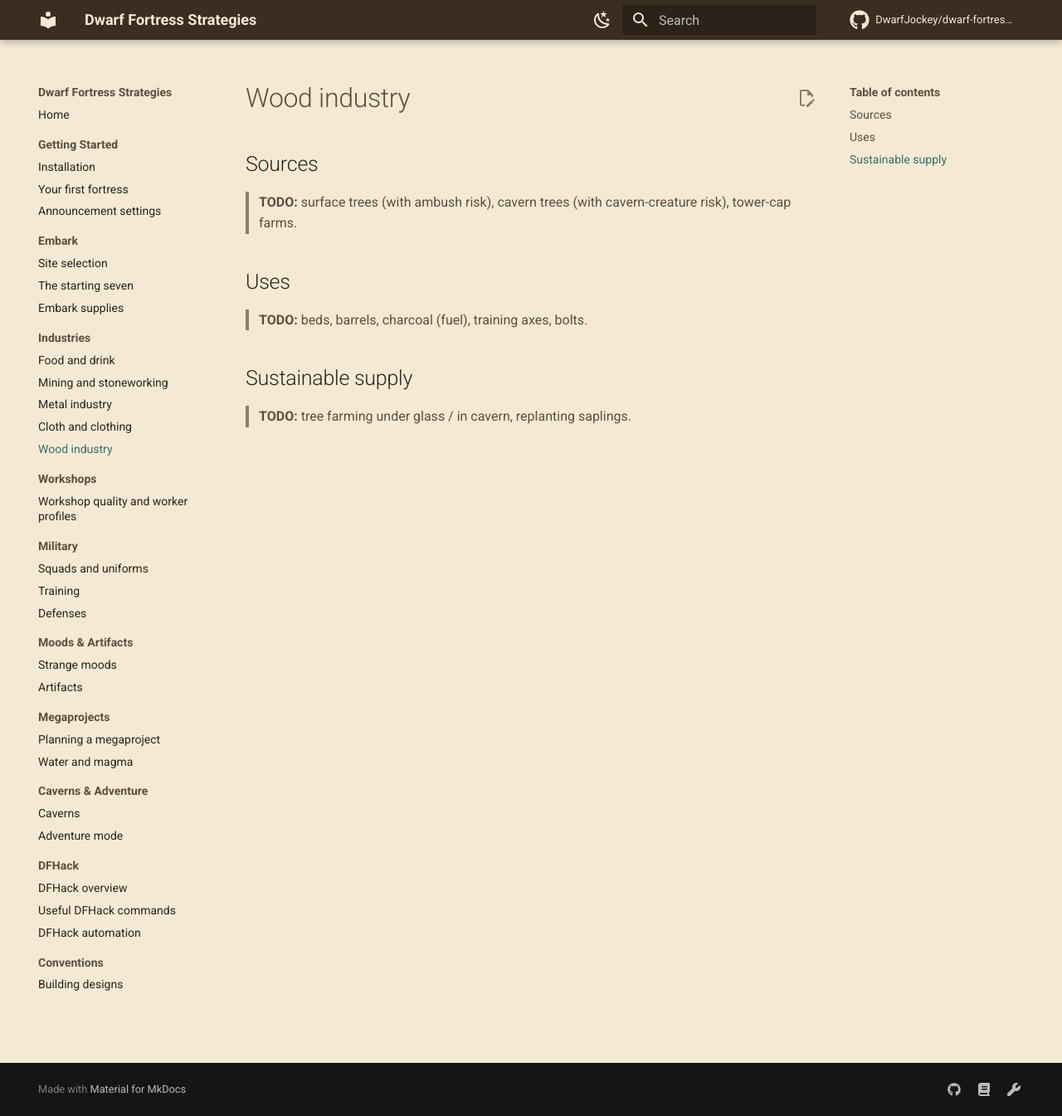
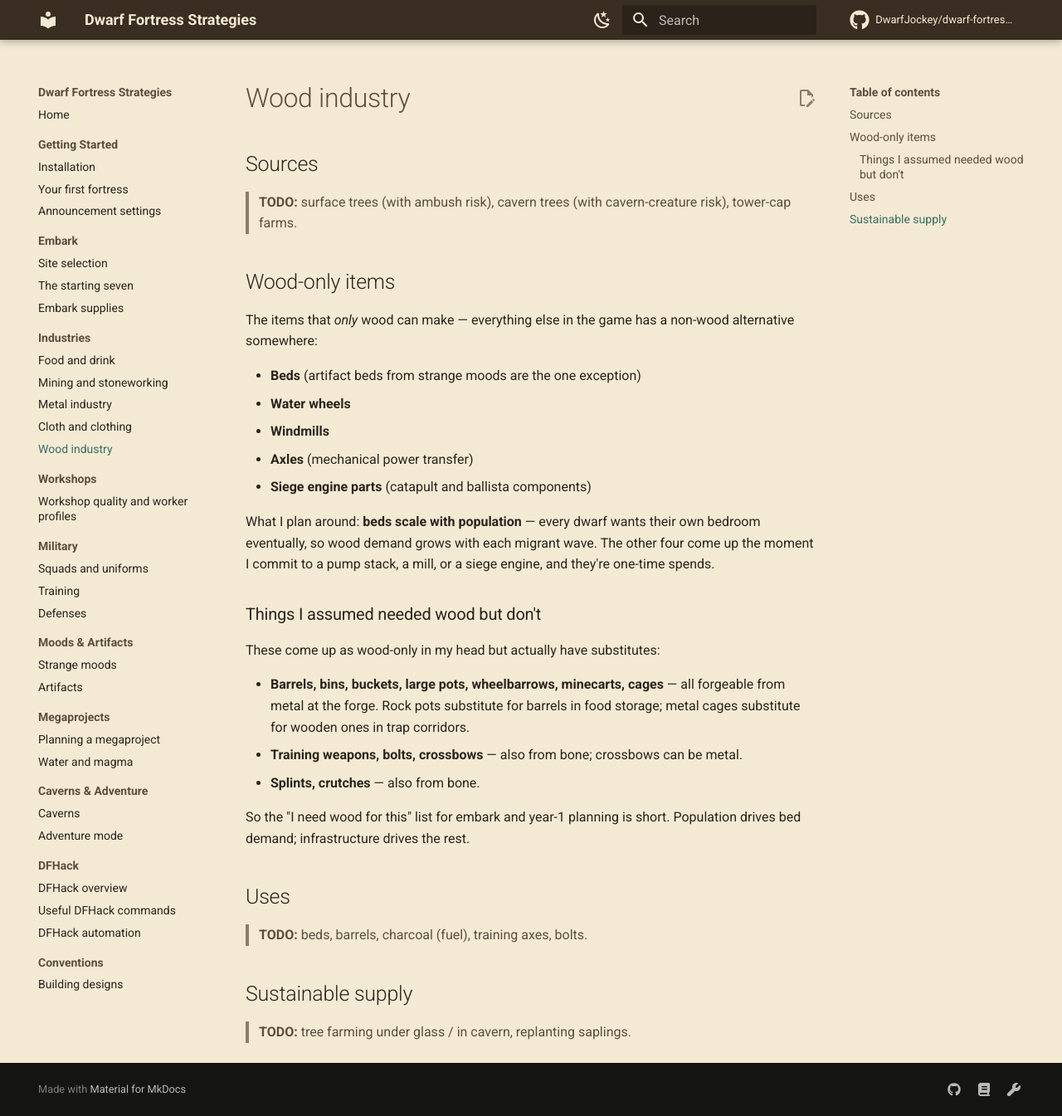
Before and after one commit to DwarfJockey/dwarf-fortress-strategies, an MkDocs documentation site: the page built from docs/industries/wood-industry.md, in a window 1280 px wide and 1345 px high. Shown: the whole window at 83% size. Built offline with MkDocs 1.6.1 and Material for MkDocs 9.7.7, drawn with Linux system fonts in a browser that asks for light colours; comment, search, counter and statistics services are not loaded.

Commit message:
Add wood-only items section to wood-industry page
Documents the five item categories that are truly wood-exclusive
(beds, water wheels, windmills, axles, siege engine parts) and the
common-misconception list of items that have non-wood substitutes.
Token list verified against the DF wiki Wood page.

Co-Authored-By: Claude Opus 4.7 <noreply@anthropic.com>

```diff
--- a/docs/industries/wood-industry.md
+++ b/docs/industries/wood-industry.md
@@ -3,6 +3,28 @@
 ## Sources
 
 > **TODO:** surface trees (with ambush risk), cavern trees (with cavern-creature risk), tower-cap farms.
+
+## Wood-only items
+
+The items that *only* wood can make — everything else in the game has a non-wood alternative somewhere:
+
+- **Beds** (artifact beds from strange moods are the one exception)
+- **Water wheels**
+- **Windmills**
+- **Axles** (mechanical power transfer)
+- **Siege engine parts** (catapult and ballista components)
+
+What I plan around: **beds scale with population** — every dwarf wants their own bedroom eventually, so wood demand grows with each migrant wave. The other four come up the moment I commit to a pump stack, a mill, or a siege engine, and they're one-time spends.
+
+### Things I assumed needed wood but don't
+
+These come up as wood-only in my head but actually have substitutes:
+
+- **Barrels, bins, buckets, large pots, wheelbarrows, minecarts, cages** — all forgeable from metal at the forge. Rock pots substitute for barrels in food storage; metal cages substitute for wooden ones in trap corridors.
+- **Training weapons, bolts, crossbows** — also from bone; crossbows can be metal.
+- **Splints, crutches** — also from bone.
+
+So the "I need wood for this" list for embark and year-1 planning is short. Population drives bed demand; infrastructure drives the rest.
 
 ## Uses
 
```
